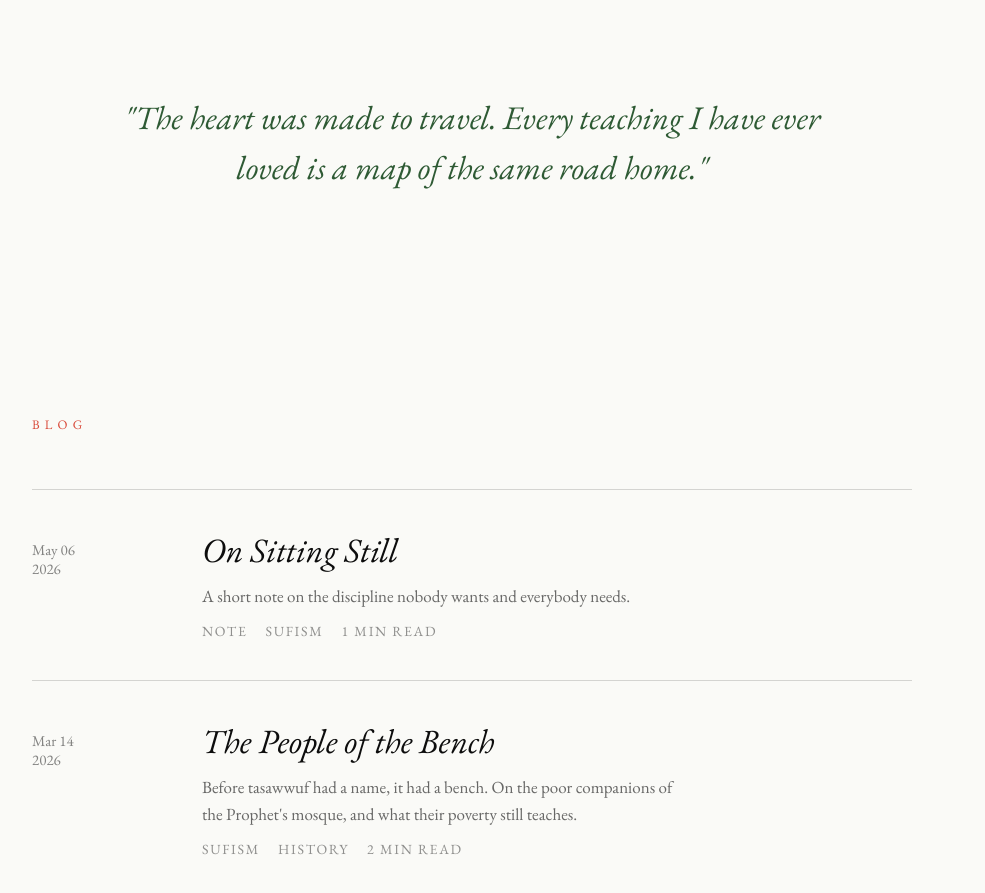
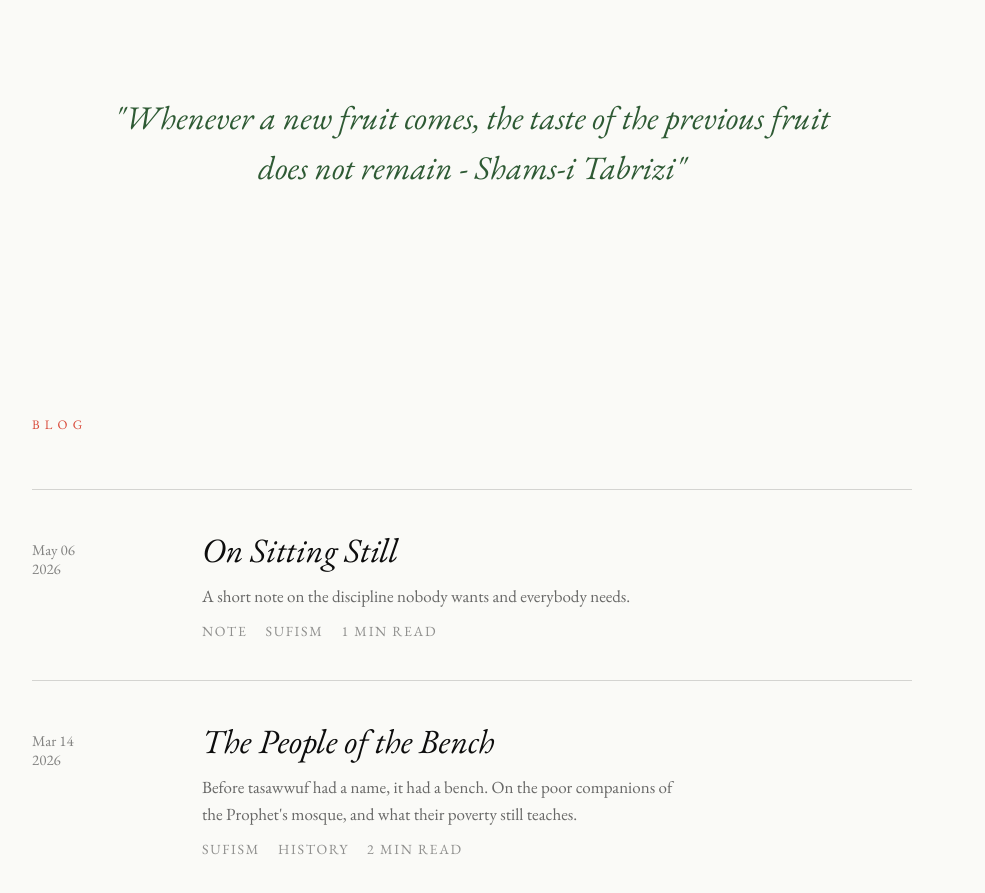
Before and after one commit to Jameel7007/muhammadjameel, an Astro site: page / in a window 1280 px wide. Shown: the part 1764-2657 px from the top of the page, without its empty margins (168-1153 px from the left). Built offline with nearby package versions, Linux system fonts and the light colour scheme; Astro itself is replaced by a stand-in of ours.

Commit message:
Update quote in bio.md

```diff
--- a/src/content/site/bio.md
+++ b/src/content/site/bio.md
@@ -1,5 +1,5 @@
 ---
-quote: '"The heart was made to travel. Every teaching I have ever loved is a map of the same road home."'
+quote: '"Whenever a new fruit comes, the taste of the previous fruit does not remain - Shams-i Tabrizi"'
 ---
 
 Muhammad Jameel came to Islam in 2010, after hearing Minister Louis Farrakhan deliver the Saviours' Day address. What began as curiosity became conviction, and within the year he had embraced the faith and taken up a disciplined study of the teachings of the Honorable Elijah Muhammad.
```
